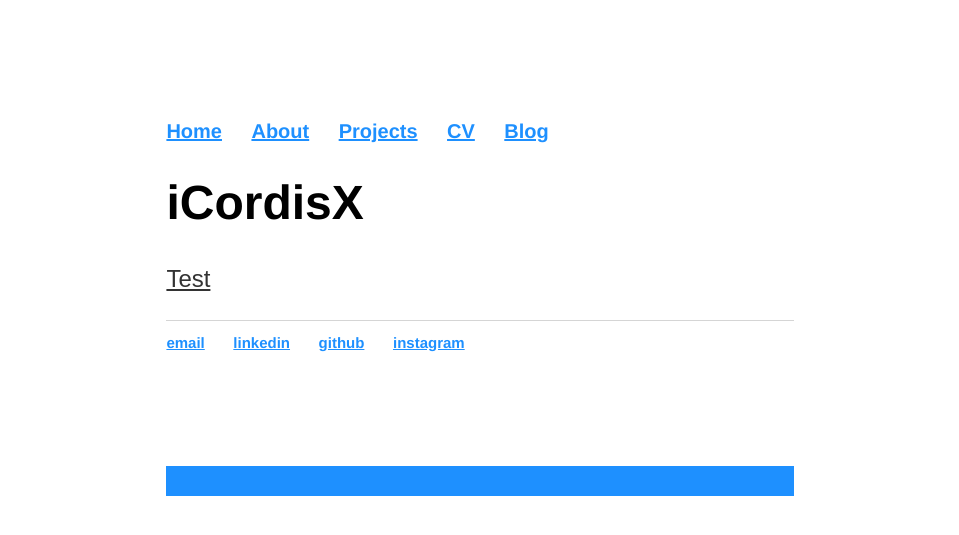
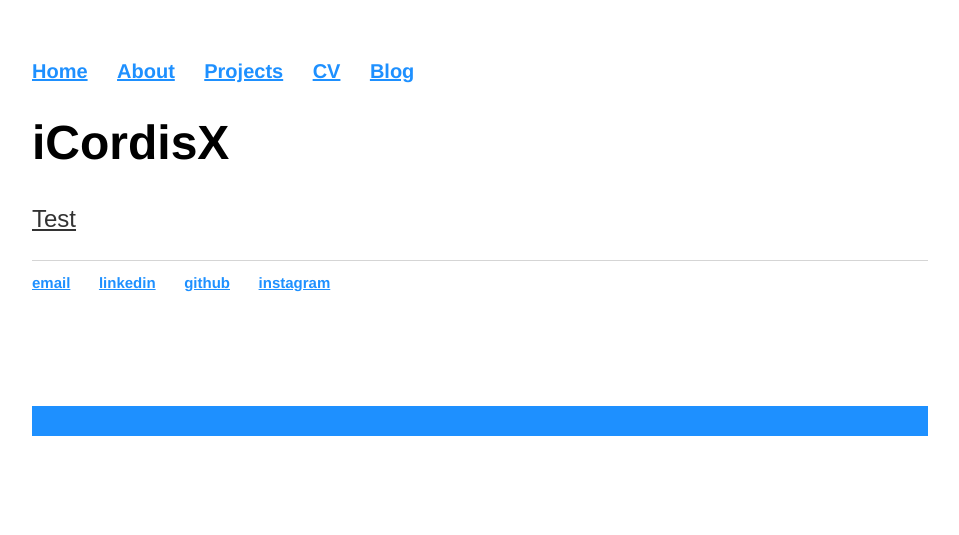
Before and after one commit to pat-liu/WebsiteV1, a Jekyll site: the page built from projects/icordisx.html, in a window 1280 px wide. Shown: the top 535 px of the page, without its empty margins (160-1119 px from the left). Built offline with Jekyll 4.4.1, drawn with Linux system fonts in a browser that asks for light colours.

Commit message:
Update main.css

```diff
--- a/css/main.css
+++ b/css/main.css
@@ -1,4 +1,4 @@
-html,body {
+body {
     margin: 60px auto;
     width: 70%;
     padding: 0;
```
